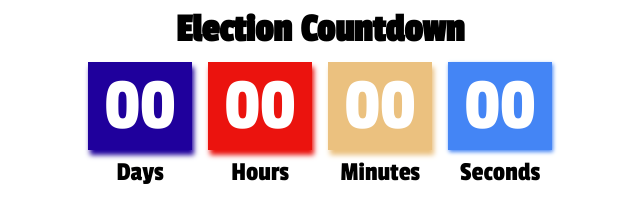
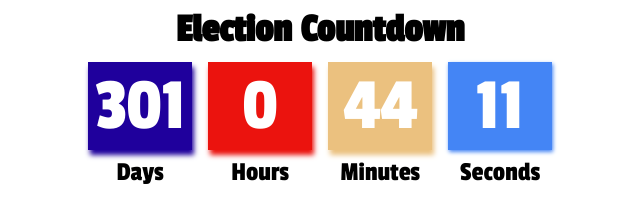
Before and after one commit to ROV-ASD/Election_Countdown_Timer_Main, a website: page index.html in a window 1280 px wide. Shown: the whole page, without its empty margins (320-960 px from the left). Drawn offline with Linux system fonts and the light colour scheme.

Commit message:
Update index.html
Added code comments and changed the date.

```diff
--- a/index.html
+++ b/index.html
@@ -136,8 +136,14 @@
       </div>
     </div>
     <script>
-      // Set the date we're counting down to
-      var countDownDate = new Date("Nov 5, 2024 07:00:00").getTime();
+      // SET COUNTDOWN TIMER DATE BELOW:
+      // Date should be in "MMM D, YYYY HH:mm:ss" format.
+      // MMM = Abbreviated month name (Nov)
+      // D = Day of the month without leading zero (5)
+      // YYYY = Four-digit year (2025)
+      // HH:mm:ss = Time in 24-hour format with hours (07), minutes (00), and seconds (00)
+
+      var countDownDate = new Date("Nov 5, 2025 07:00:00").getTime();  // <-- CHANGE DATE HERE:
 
       // Update the count down every 1 second
       var x = setInterval(function () {
```
